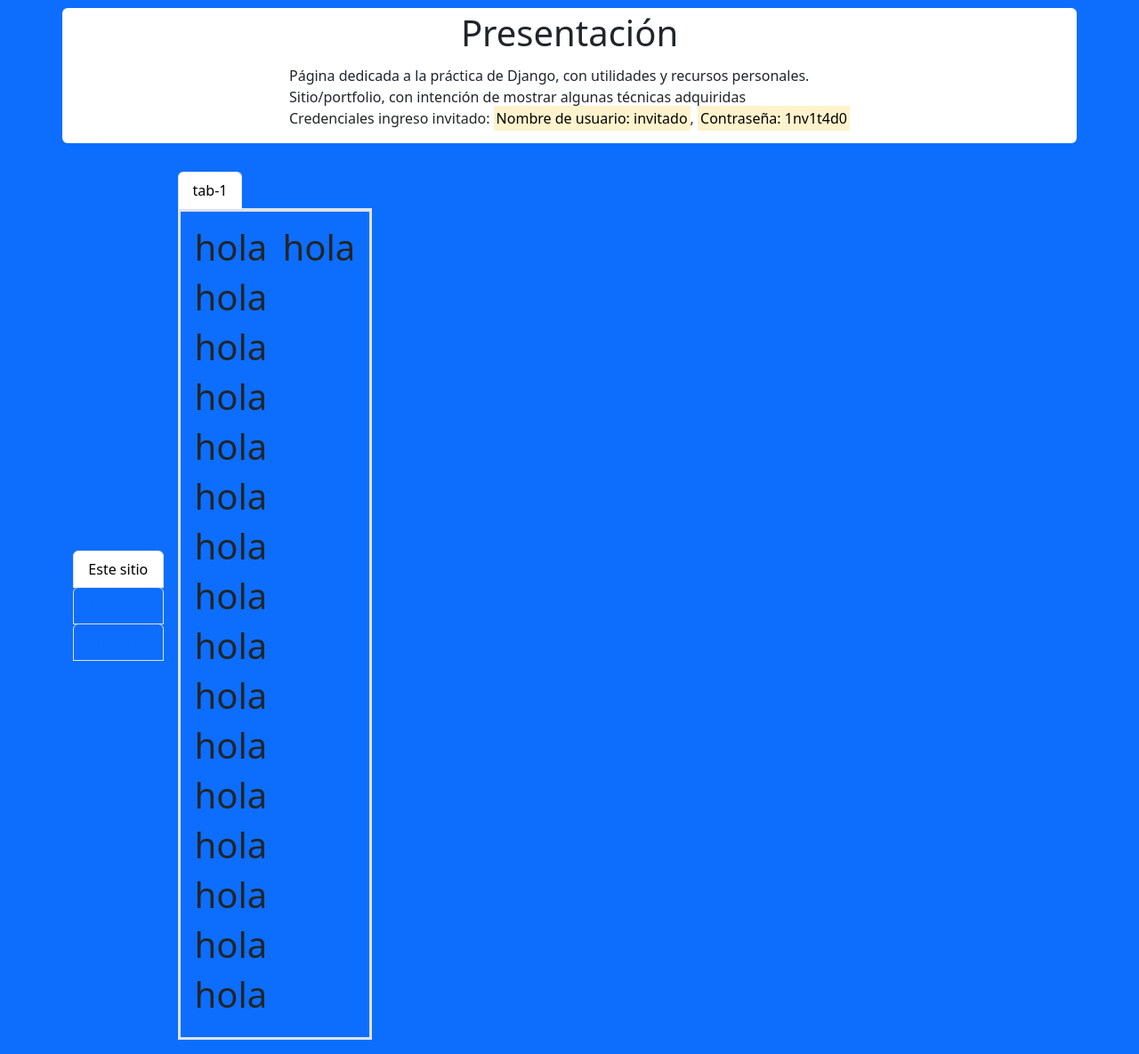
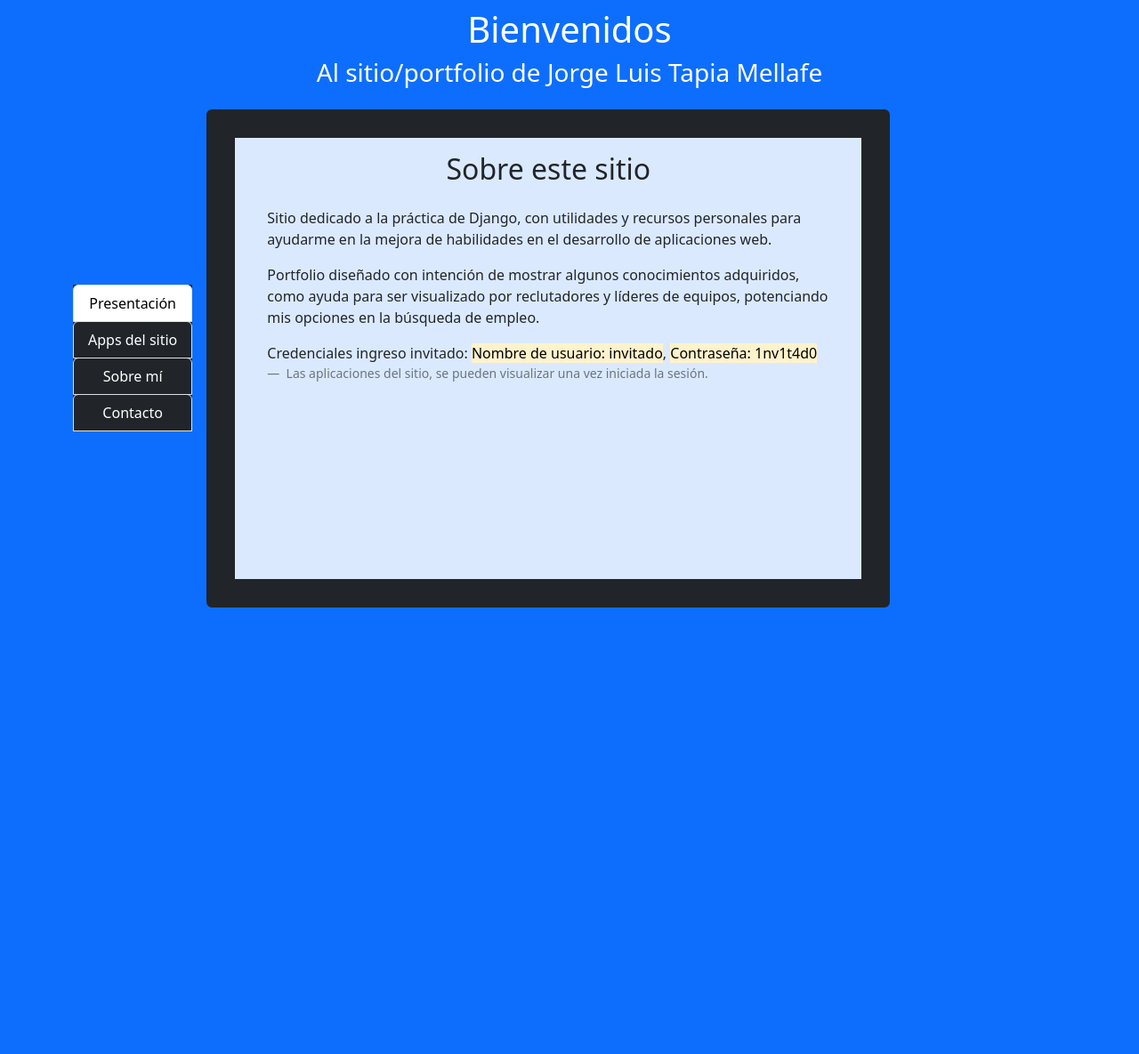
Before and after one commit to yorch-dev/mi-sitio, a Django app: page / in a window 1280 px wide. Shown: the part 56-1241 px from the top of the page at 89% size. After the commit the page ends 739 px from the top, so only its background shows below. Run offline with Django 4.2, Linux system fonts and the light colour scheme; some libraries are stand-ins or nearby versions.

Commit message:
finalizo presentación de inicio

```diff
--- a/mi_sitio/settings.py
+++ b/mi_sitio/settings.py
@@ -23,9 +23,9 @@ BASE_DIR = Path(__file__).resolve().parent.parent
 SECRET_KEY = 'django-insecure-m=e^c&5wcl$cpq+t8akyy0d$l87s4v=xe9da-=v%kkchkq-2$n'
 
 # SECURITY WARNING: don't run with debug turned on in production!
-DEBUG = True
+DEBUG = False
 
-ALLOWED_HOSTS = ['127.0.0.1', '.pythonanywhere.com', '192.168.0.14', '192.168.0.16']
+ALLOWED_HOSTS = ['.pythonanywhere.com',]
 
 
 # Application definition
--- a/presupuesto/funciones/fn_str_to_number.py
+++ b/presupuesto/funciones/fn_str_to_number.py
@@ -1,4 +1,3 @@
-import re
 
 def str_to_int(string):
     return int(string.replace('$', '').replace('.', ''))
--- /dev/null
+++ b/productionstaticfiles/css/estudios.css
@@ -0,0 +1,3 @@
+li>input:hover {
+    background-color: aqua;
+}
--- /dev/null
+++ b/productionstaticfiles/css/inicio.css
@@ -0,0 +1,35 @@
+.height-wrapper {
+    height: 53vh;
+    overflow: auto;
+    display:block;
+}
+
+.cont-width {
+    min-width: 60vw;
+    max-width: 60vw;
+    min-height: 70vh;
+    max-height: 70vh;
+}
+
+.nav-tabs .nav-link {
+    color: white;
+}
+
+.nav-tabs .nav-link.active {
+    background-color: white;
+    color: black;
+}
+
+.nav-tabs .nav-link.active {
+    background-color: white;
+    color: black;
+}
+
+.cont-inicio {
+    background-color: rgba(255, 255, 255, 0.85);
+    border: 2rem solid #212529;
+}
+
+.cont-inicio-tab {
+    background-color: #adb5bd;
+}
--- a/templates/inicio/aplicaciones.html
+++ b/templates/inicio/aplicaciones.html
@@ -1,57 +1,77 @@
-<ul class="nav nav-tabs justify-content-center sticky-top" role="tablist">
+<ul class="nav nav-tabs justify-content-center sticky-top cont-inicio-tab" role="tablist">
   <li class="nav-item" role="presentation">
-    <button class="nav-link active" data-bs-toggle="pill" data-bs-target="#tab-1" type="button" role="tab" aria-controls="tab-1" aria-selected="true">tab-1</button>
+    <button class="nav-link active" data-bs-toggle="pill" data-bs-target="#tab-1" type="button" role="tab" aria-controls="tab-1" aria-selected="true">Sitio en general</button>
   </li>
   <li class="nav-item" role="presentation">
-    <button class="nav-link" data-bs-toggle="pill" data-bs-target="#tab-2" type="button" role="tab" aria-controls="tab-2" aria-selected="false">tab-2</button>
+    <button class="nav-link" data-bs-toggle="pill" data-bs-target="#tab-2" type="button" role="tab" aria-controls="tab-2" aria-selected="false">Calendario estudios</button>
   </li>
   <li class="nav-item" role="presentation">
-    <button class="nav-link" data-bs-toggle="pill" data-bs-target="#tab-3" type="button" role="tab" aria-controls="tab-3" aria-selected="false">tab-2</button>
+    <button class="nav-link" data-bs-toggle="pill" data-bs-target="#tab-3" type="button" role="tab" aria-controls="tab-3" aria-selected="false">Proyección ahorro</button>
   </li>
 </ul>
 <div class="tab-content" id="pills-tabContent">
   <div class="tab-pane fade show active height-wrapper" id="tab-1" role="tabpanel" aria-labelledby="pills-home-tab" tabindex="0">
-    <div class="container p-3 border border-3">
-      <h1 class="float-end">hola</h1>
-      <h1>hola</h1>
-      <h1>hola</h1>
-      <h1>hola</h1>
-      <h1>hola</h1>
-      <h1>hola</h1>
-      <h1>hola</h1>
-      <h1>hola</h1>
-      <h1>hola</h1>
-      <h1>hola</h1>
-      <h1>hola</h1>
-      <h1>hola</h1>
-      <h1>hola</h1>
-      <h1>hola</h1>
-      <h1>hola</h1>
-      <h1>hola</h1>
-      <h1>hola</h1>
+    <div class="container p-3">
+      <p>
+        Lo primero es el lograr realizar un proceso completo, desde las configuraciones base, hasta el despliegue del proyecto, siendo en este caso, con PythonAnywhere como host. <br>
+        Utilizo Git y Github durante el proceso de desarrollo, en un repositorio privado.
+      </p>
+      <p>
+        Trabajando con una plantilla base, configurados los archivos estáticos (javascript, css, bootstrap), junto a los bloques que serán usados por los demás templates.
+      </p>
+      <p>
+        Realizo configuración y creación de plantillas de login y restablecimiento de contraseñas, además de la configuración de envío de correo para este efecto.
+      </p>
+      <p>
+        Trabajo en un entorno virtual, e incluyo archivo "requirements.txt" con las librerías django, whitenoise, django-crispy-forms, matplotlib, y pandas.
+      </p>
+      <p>
+        He desarrollado 2 apps, siendo una un calendario de estudios y otra un sistema de proyección de ahorro, apps que explico en las otras pestañas y que se habilitan en el menú al iniciar sesión.
+      </p>
     </div>
   </div>
   <div class="tab-pane fade show height-wrapper" id="tab-2" role="tabpanel" aria-labelledby="tab-2-tab" tabindex="0">
-    <div class="container">
-      <h1>hola</h1>
-      <h1>hola</h1>
-      <h1>hola</h1>
-      <h1>hola</h1>
-      <h1>hola</h1>
-      <h1>hola</h1>
-      <h1>hola</h1>
-      <h1>hola</h1>
-      <h1>hola</h1>
-      <h1>hola</h1>
+    <div class="container p-3">
+      <p>
+        Se trata de un sistema de estudio que vengo aplicando desde hace un tiempo, que no es tradicional en su estructura.
+      </p>
+      <p>
+        El sistema plantea ciclos de 10 días y al no acomodarse a una agenda semanal normal, lo hice una aplicación. Cada día, simplemente actualizo el navegador y tengo a la vista las sesiones de estudio que me corresponden y a la vista lo que viene.
+      </p>
+      <p>
+        Para la gestión de las sesiones, he creado el modelo y lo he registrado en admin, en donde puedo hacer las modificaciones según lo necesite, quedando los temas de forma persistente en la base de datos.
+      </p>
+      <p>
+        La lógica para el procesado del calendario, extrae los temas de la base, y los cicla de acuerdo a su día y sesión, dada una fecha de inicio, que también es un modelo que gestiono desde admin.
+      </p>
+      <p>
+        La ventaja que veo en este sistema, es que me ayuda a resolver la distribución de los diversos conocimientos que debo desarrollar y darle seguimiento, con mejores agrupaciones de los que me da un sistema de 7 días.
+      </p>
     </div>
   </div>
   <div class="tab-pane fade show height-wrapper" id="tab-3" role="tabpanel" aria-labelledby="tab-3-tab" tabindex="0">
-    <div class="container">
-      <h1>hola</h1>
-      <h1>hola</h1>
-      <h1>hola</h1>
-      <h1>hola</h1>
-      <h1>hola</h1>
+    <div class="container p-3">
+      <p>
+        Es una propuesta de proyección de ahorro con depósito a plazo de las cuotas de ese ahorro. <br>
+        La aplicación considera que hay un cambio (por lo general un aumento) en el costo futuro, y ahorrar para completar un proyecto, debe considerar la tasa de interés. Pero si las cuotas de ese ahorro, también generan ganancia al depositarlas, podemos ahorrar menos que el costo total, sumadas las ganancias. En la aplicación hay una guía, que explica con más detalle.
+      </p>
+      <p>
+        En esta app, utilizo varias herramientas para su funcionamiento: <br>
+      </p>
+      <ul>
+        <li>
+          El formulario está trabajado con la librería crispy-forms, y desarrollo todo el formulario desde forms.py, en donde configuro los placeholders, los popover de bootstrap y algunas clases para uso con javascript.
+        </li>
+        <li>
+          Con javascript, modifico formatos para moneda y tasa de interés con Intl.NumberFormat, buscando enviar siempre el formato adecuado al backend. También gestiono la acción del botón de guía, para permitir la visualización del panel de ayuda.
+        </li>
+        <li>
+          Bootstrap para la distribución de la página, algo de css. Además de incluir un modal para el tiempo de espera mientras se procesa el cálculo.
+        </li>
+        <li>
+          Para la lógica, utilizo las librerías Pandas, Numpy y Matplotlib.
+        </li>
+      </ul>
     </div>
   </div>
 </div>
--- a/templates/inicio/contacto.html
+++ b/templates/inicio/contacto.html
@@ -0,0 +1,24 @@
+<div class="container height-wrapper">
+    <div class="container">
+        <h2 class="text-center py-3">Información de contacto</h2>
+        <div class="container d-flex justify-content-center">
+            <div class="d-flex flex-column">
+                <p class="fw-semibold fst-italic">
+                    Con este proyecto, el objetivo es apoyarme en la búsqueda de empleo, siendo mi interés trabajar de forma remota.
+                </p>
+
+                <p class="fw-semibold">
+                    Me puedes contactar al correo: <br>
+                    <i class="bi bi-envelope-at-fill"></i> &nbsp; <mark>jorgeluis.tapia@gmail.com</mark>
+                </p>
+                <hr>
+                <p>
+                    Y agradezco también cualquier sugerencia.
+                </p>
+                <p>
+                    Mis saludos.
+                </p>
+            </div>
+        </div>
+    </div>
+  </div>
--- a/templates/inicio/index.html
+++ b/templates/inicio/index.html
@@ -11,39 +11,37 @@
 
 {% block body %}
 
-  <div class="container px-3 bg-white rounded mb-3">
-      <h1 class="text-center py-1">Presentación</h1>
-      <div class="container d-flex justify-content-center">
-        <ul class="list-unstyled d-flex flex-column">
-          <li class="text-start">Página dedicada a la práctica de Django, con utilidades y recursos personales.</li>
-          <li class="text-start">Sitio/portfolio, con intención de mostrar algunas técnicas adquiridas</li>
-          <li class="text-start">
-            Credenciales ingreso invitado: <mark>Nombre de usuario: invitado</mark>, <mark>Contraseña: 1nv1t4d0</mark>
-          </li>
-        </div>
-      </ul>
+  <div class="container text-white text-center">
+    <h1>Bienvenidos</h1>
+    <h3>Al sitio/portfolio de Jorge Luis Tapia Mellafe</h3>
   </div>
 
   <div class="container">
     <div class="d-flex align-items-center py-3">
-      <div class="nav flex-column nav-tabs me-3" role="tablist" aria-orientation="vertical">
-        <button class="nav-link border active" id="v-apps-tab" data-bs-toggle="pill" data-bs-target="#v-pills-apps" type="button" role="tab" aria-controls="v-pills-apps" aria-selected="true">Este sitio</button>
+      <div class="nav flex-column nav-tabs me-3 bg-dark" role="tablist" aria-orientation="vertical">
+        <button class="nav-link border active" id="v-inicio-tab" data-bs-toggle="pill" data-bs-target="#v-pills-inicio" type="button" role="tab" aria-controls="v-pills-inicio" aria-selected="true">Presentación</button>
+        <button class="nav-link border" id="v-apps-tab" data-bs-toggle="pill" data-bs-target="#v-pills-apps" type="button" role="tab" aria-controls="v-pills-apps" aria-selected="true">Apps del sitio</button>
         <button class="nav-link border" id="v-about-tab" data-bs-toggle="pill" data-bs-target="#v-pills-about" type="button" role="tab" aria-controls="v-pills-about" aria-selected="false">Sobre mí</button>
         <button class="nav-link border" id="v-contact-tab" data-bs-toggle="pill" data-bs-target="#v-pills-contact" type="button" role="tab" aria-controls="v-pills-contact" aria-selected="false">Contacto</button>
       </div>
       <div class="tab-content">
-        <div class="tab-pane fade show active" id="v-pills-apps" role="tabpanel" aria-labelledby="v-pills-apps-tab" tabindex="0">
-          <div class="cont-width">
+        <div class="tab-pane fade show active" id="v-pills-inicio" role="tabpanel" aria-labelledby="v-pills-inicio-tab" tabindex="0">
+          <div class="cont-width cont-inicio rounded">
+            {% include 'inicio/presentacion.html' %}
+          </div>
+        </div>
+        <div class="tab-pane fade show" id="v-pills-apps" role="tabpanel" aria-labelledby="v-pills-apps-tab" tabindex="0">
+          <div class="cont-width cont-inicio rounded">
             {% include 'inicio/aplicaciones.html' %}
           </div>
         </div>
         <div class="tab-pane fade show" id="v-pills-about" role="tabpanel" aria-labelledby="v-pills-about-tab" tabindex="0">
-          <div class="cont-width">
+          <div class="cont-width cont-inicio rounded">
             {% include 'inicio/sobre-mi.html' %}
           </div>
         </div>
         <div class="tab-pane fade show" id="v-pills-contact" role="tabpanel" aria-labelledby="v-pills-contact-tab" tabindex="0">
-          <div class="cont-width">
+          <div class="cont-width cont-inicio rounded">
             {% include 'inicio/contacto.html' %}
           </div>
         </div>
--- /dev/null
+++ b/templates/inicio/presentacion.html
@@ -0,0 +1,16 @@
+<div class="container height-wrapper">
+  <div class="container">
+    <h2 class="text-center py-3">Sobre este sitio</h2>
+    <div class="container d-flex justify-content-center">
+      <div class="d-flex flex-column">
+        <p>Sitio dedicado a la práctica de Django, con utilidades y recursos personales para ayudarme en la mejora de habilidades en el desarrollo de aplicaciones web.</p>
+        <p>Portfolio diseñado con intención de mostrar algunos conocimientos adquiridos, como ayuda para ser visualizado por reclutadores y líderes de equipos, potenciando mis opciones en la búsqueda de empleo.</p>
+        <p>Credenciales ingreso invitado: <mark class="p-0">Nombre de usuario: invitado</mark>, <mark class="p-0">Contraseña: 1nv1t4d0</mark>
+          <p class="blockquote-footer">
+            Las aplicaciones del sitio, se pueden visualizar una vez iniciada la sesión.
+          </p>
+        </p>
+      </div>
+    </div>
+  </div>
+</div>
--- a/templates/inicio/sobre-mi.html
+++ b/templates/inicio/sobre-mi.html
@@ -0,0 +1,51 @@
+<ul class="nav nav-tabs justify-content-center sticky-top cont-inicio-tab" role="tablist">
+    <li class="nav-item" role="presentation">
+      <button class="nav-link active" data-bs-toggle="pill" data-bs-target="#tab-1" type="button" role="tab" aria-controls="tab-1" aria-selected="true">Formación y experiencia laboral</button>
+    </li>
+    <li class="nav-item" role="presentation">
+      <button class="nav-link" data-bs-toggle="pill" data-bs-target="#tab-2" type="button" role="tab" aria-controls="tab-2" aria-selected="false">Formación autodidacta</button>
+    </li>
+</ul>
+<div class="tab-content" id="pills-tabContent">
+    <div class="tab-pane fade show active height-wrapper" id="tab-1" role="tabpanel" aria-labelledby="pills-home-tab" tabindex="0">
+        <div class="container p-3">
+            <dl>
+                <dt>
+                    Formación
+                </dt>
+                <dd>
+                    Egresado de Ingeniería de ejecución en comercio internacional en el año 2006 en el instituto profesional Esucomex.
+                </dd>
+                <dt>
+                    Experiencia laboral
+                </dt>
+                <dd>
+                    Mi experiencia más relevante ha sido en contact centers, en el área de gestión y planificación. Desarrollando tareas de análisis de resultados, proyección de la demanda y asignación de turnos del personal.
+                </dd>
+            </dl>
+            <p>
+                En este trabajo, lo más usado fue Excel, y a través de los años, logré un dominio algo avanzado en este programa. Utilicé también Power Query para varias tareas de ETL, Power Pivot en algunos análisis, además de macros.
+            </p>
+        </div>
+    </div>
+    <div class="tab-pane fade show height-wrapper" id="tab-2" role="tabpanel" aria-labelledby="tab-2-tab" tabindex="0">
+        <div class="container p-3">
+            <p>
+                Desde el 2020, comienzo a investigar en diversos portales de formación en línea, distintas tecnologías y especializaciones. Sin lograr en ese entonces entender realmente qué buscaba, fui realizando muchos cursos en plataformas como capacitateparaelempleo, coursera, udemy, linkedin y youtube. Aprendiendo las bases de varias tecnologías y de la programación en general.
+            </p>
+            <p>
+                Mi primer avance fue gestionar un proceso completo, levanté un servidor Centos en una máquina virtual a la que me conectaba por ssh, en la que tenía MariaDB como base de datos y PHP, y los archivos html los enviaba por FTP. El proceso funcionó, no era realmente lo que buscaba, pero aprendí bastante con eso.
+            </p>
+            <p>
+                Por el lado del análisis de datos, realicé cursos de SQL, R, Python y Power BI, siendo esta un área que llamaba totalmente mi atención.
+            </p>
+            <p>
+                Quería experimentar otras tecnologías importantes y aprendí las bases de Java y C#, participé de un bootcamp en Java, logrando al final, desarrollar una aplicación de escritorio con Swing y mejorar el concepto de orientación a objetos.
+            </p>
+            <p>
+                Finalmente fui consolidando lo que al día de hoy se va volviendo mi stack, que es por un lado el análisis y por otro el desarrollo web con Django, cuya elección termina siendo casi obvia, al mantener Python como unión de estos 2 mundos. Mis sesiones de estudio actuales, se concentran en Python, Django, PostgreSQL, Frontend y Power BI, junto a revisar frecuentemente los recursos complementarios como GIT, Linux, Estadísticas y otros.
+            </p>
+
+        </div>
+    </div>
+</div>
```
Also changed, not shown: productionstaticfiles/img/envelope-at-fill.svg (added).
